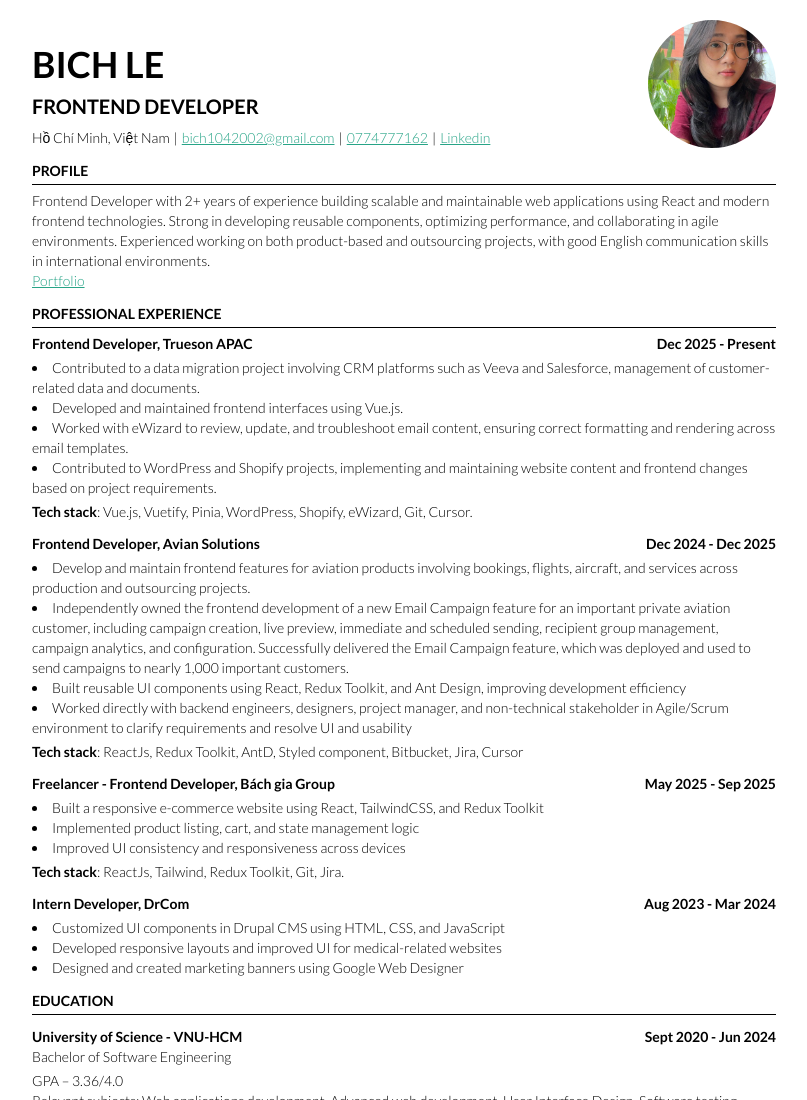
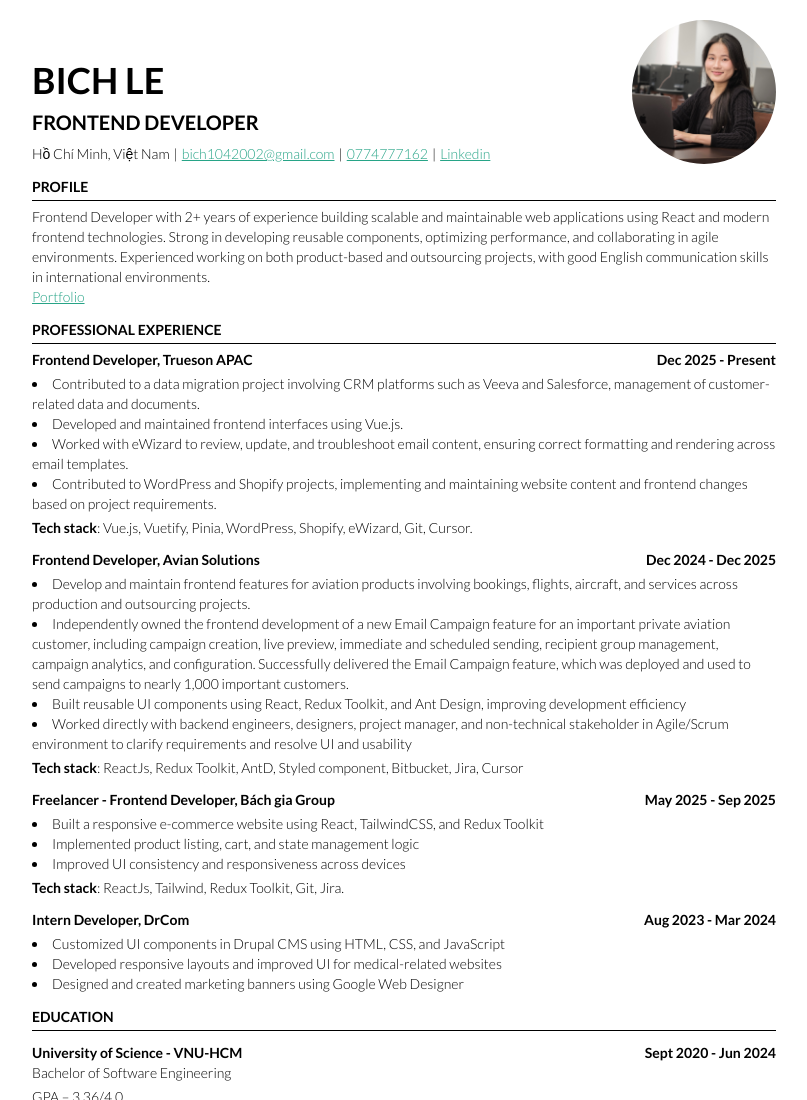
Before and after one commit to BichLeee/my-resume, a plain HTML site: page index.html in a window 1280 px wide. Shown: the top 1100 px of the page, without its empty margins (236-1043 px from the left). Drawn offline with nearby package versions, Linux system fonts and the light colour scheme.

Commit message:
update avatar

```diff
--- a/index.html
+++ b/index.html
@@ -50,7 +50,7 @@
                         <a href="https://www.linkedin.com/in/b%C3%ADch-l%C3%AA-sophie/">Linkedin</a>
                     </div>
                 </div>
-                <img src="./bich.jpeg" alt="Profile Picture" class="w-32 h-32 rounded-full object-cover" />
+                <img src="./avatar.jpeg" alt="Profile Picture" class="w-36 h-36 rounded-full object-cover" />
             </div>
 
             <!-- overview -->
```
Also changed, not shown: avatar.jpeg (added).
